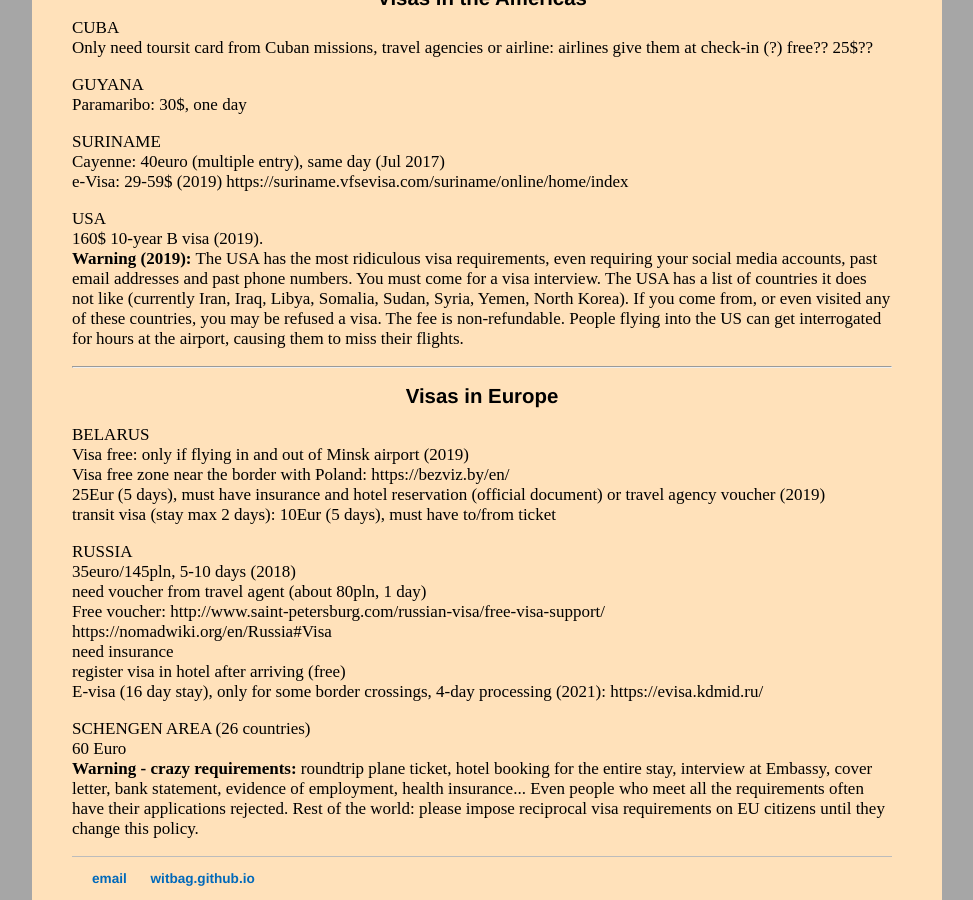
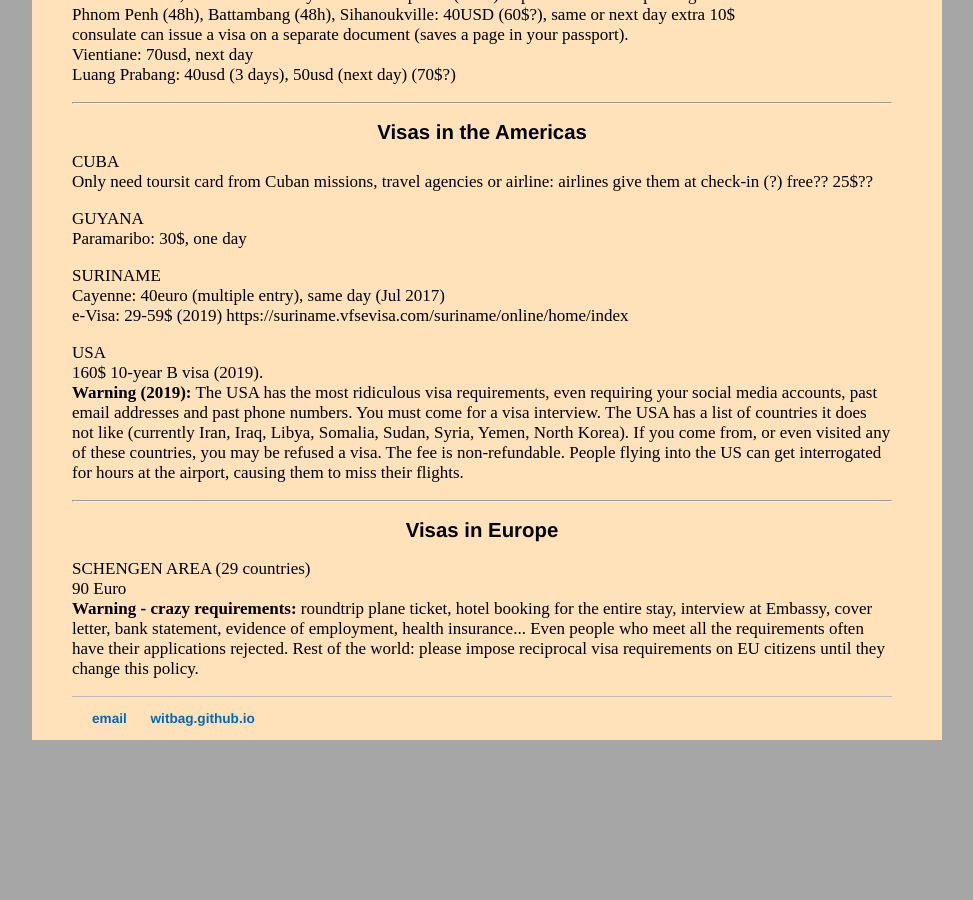
Before and after one commit to witbag/witbag.github.io, a Jekyll site: the page built from travel/visas.html, in a window 1280 px wide and 900 px high, scrolled down 6654 px. Shown: the whole window, without its empty margins (153-1126 px from the left). Built offline with Jekyll 4.4.1, drawn with Linux system fonts in a browser that asks for light colours; after the commit the page ends 7394 px from its top, so only the background shows below that; some of the changed text lies outside the part shown.

Commit message:
Update visas.html

```diff
--- a/travel/visas.html
+++ b/travel/visas.html
@@ -119,6 +121,4 @@
 
 <hr>
 <p><a id="europe"></a><center><h4>Visas in Europe</h4></center>
-<p>BELARUS<br />Visa free: only if flying in and out of Minsk airport (2019)<br />Visa free zone near the border with Poland: https://bezviz.by/en/<br />25Eur (5 days), must have insurance and hotel reservation (official document) or travel agency voucher (2019)<br />transit visa (stay max 2 days): 10Eur (5 days), must have to/from ticket</p>
-<p>RUSSIA<br />35euro/145pln, 5-10 days (2018)<br />need voucher from travel agent (about 80pln, 1 day)<br />Free voucher: http://www.saint-petersburg.com/russian-visa/free-visa-support/<br />https://nomadwiki.org/en/Russia#Visa<br />need insurance<br />register visa in hotel after arriving (free)<br />E-visa (16 day stay), only for some border crossings, 4-day processing (2021): https://evisa.kdmid.ru/<br /></p>
-<p>SCHENGEN AREA (26 countries)<br />60 Euro<br /><b>Warning - crazy requirements:</b> roundtrip plane ticket, hotel booking for the entire stay, interview at Embassy, cover letter, bank statement, evidence of employment, health insurance... Even people who meet all the requirements often have their applications rejected. Rest of the world: please impose reciprocal visa requirements on EU citizens until they change this policy.</p>
+<p>SCHENGEN AREA (29 countries)<br />90 Euro<br /><b>Warning - crazy requirements:</b> roundtrip plane ticket, hotel booking for the entire stay, interview at Embassy, cover letter, bank statement, evidence of employment, health insurance... Even people who meet all the requirements often have their applications rejected. Rest of the world: please impose reciprocal visa requirements on EU citizens until they change this policy.</p>
```
Also changed, not shown: other parts of travel/visas.html (+4 -2 lines).
